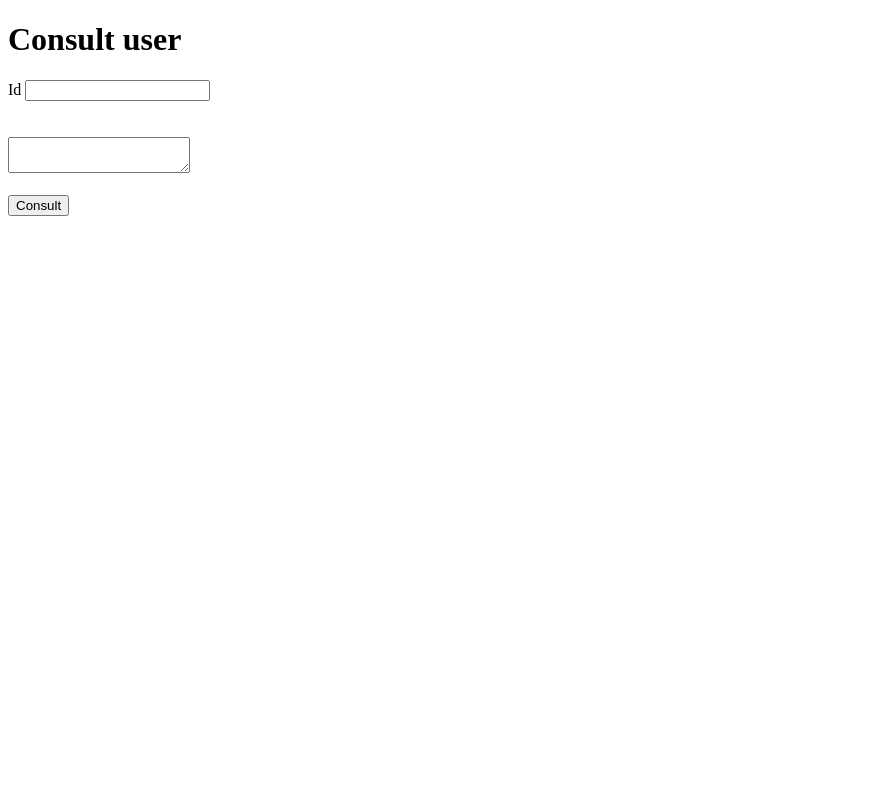
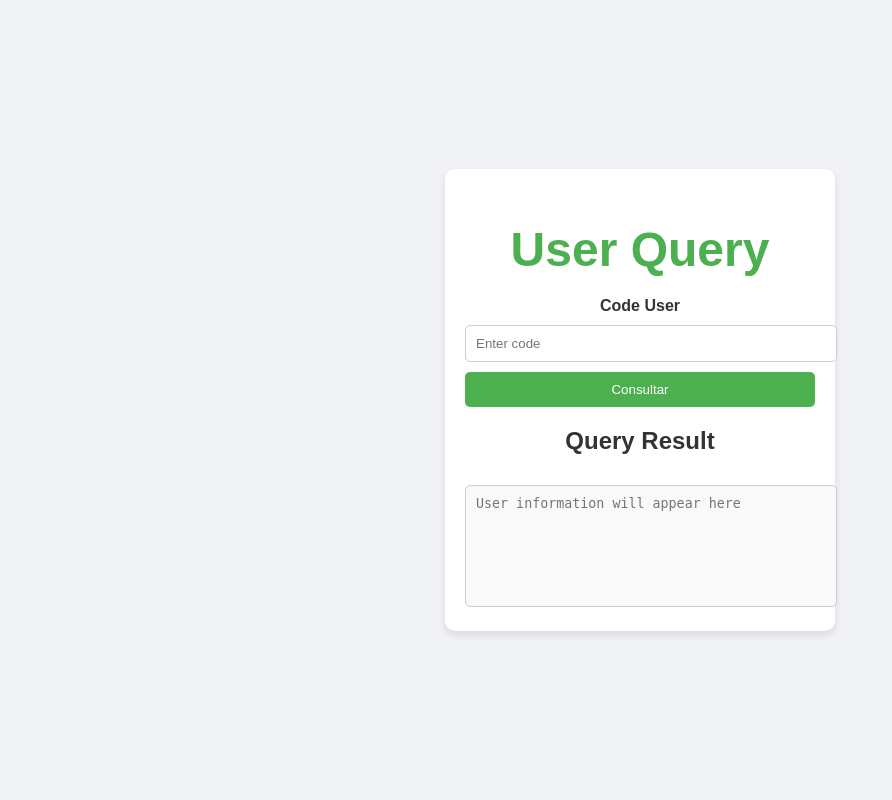
Before and after one commit to OSKRDF/bitacora, a Flask app: page /consult_page in a window 1280 px wide. Shown: the whole page, without its empty margins (0-892 px from the left). Run offline with Flask 3, Linux system fonts and the light colour scheme.

Commit message:
final_tarea02

```diff
--- a/bitacora/routes/route.py
+++ b/bitacora/routes/route.py
@@ -1,3 +1,4 @@
+
 from flask import render_template, request, jsonify
 from server import app
 from database.db import *
@@ -58,7 +59,7 @@ def consult_user():
             'lastname':result[0][2],
             'project':result[0][3],
             'hour':result[0][4],
-            'date':result[0][5]
+            'date':result[0][5].strftime('%Y-%m-%d')
     }
     else:
         resp_data = {'status': 'error'}
--- a/bitacora/static/css/styleConsult.css
+++ b/bitacora/static/css/styleConsult.css
@@ -0,0 +1,91 @@
+body {
+    font-family: Arial, sans-serif;
+    background-color: #f0f2f5;
+    color: #333;
+    margin: 0;
+    padding: 0;
+    display: flex;
+    justify-content: center;
+    align-items: center;
+    height: 100vh;
+}
+
+.container {
+    background-color: #fff;
+    padding: 20px;
+    border-radius: 10px;
+    box-shadow: 0px 4px 8px rgba(0, 0, 0, 0.1);
+    width: 350px;
+    text-align: center;
+}
+
+h1 {
+    color: #4CAF50;
+    font-size: 3rem;
+    text-align: center;
+    margin-bottom: 20px;
+    animation: fadeIn 1.5s ease-in-out;
+}
+
+.form-container {
+    margin-bottom: 20px;
+}
+
+label {
+    display: block;
+    font-weight: bold;
+    margin-bottom: 10px;
+}
+
+input {
+    width: 100%;
+    padding: 10px;
+    border-radius: 5px;
+    border: 1px solid #ccc;
+    margin-bottom: 10px;
+}
+
+button {
+    background-color:  #4CAF50;;
+    color: white;
+    border: none;
+    padding: 10px;
+    border-radius: 5px;
+    cursor: pointer;
+    width: 100%;
+    transition: background-color 0.3s ease;
+}
+
+button:hover {
+    background-color: #45a049;
+}
+
+.loading {
+    font-size: 14px;
+    color: #555;
+    margin-top: 10px;
+}
+
+.result-container {
+    margin-top: 20px;
+}
+
+.image-container {
+    margin-bottom: 20px;
+}
+
+img {
+    max-width: 100%;
+    border-radius: 10px;
+}
+
+textarea {
+    width: 100%;
+    height: 100px;
+    padding: 10px;
+    border-radius: 5px;
+    border: 1px solid #ccc;
+    margin-top: 10px;
+    resize: none;
+    background-color: #f9f9f9;
+}
--- a/bitacora/static/js/appConsult.js
+++ b/bitacora/static/js/appConsult.js
@@ -1,15 +1,31 @@
-function consult_user(){
-    id = document.getElementById('ident').value
+function consult_user() {
+    const id = document.getElementById('ident').value;
+    const loadingElement = document.getElementById('loading');
+    const imgElement = document.getElementById('img-user');
+    const responseElement = document.getElementById('txt-response');
+
+    // Mostrar indicador de carga
+    loadingElement.style.display = 'block';
+
     fetch('/consult_user', {
-        "method":"post",
-        "headers":{"Content-Type":"application/json"},
-        "body": JSON.stringify(id)
+        method: "POST",
+        headers: {"Content-Type": "application/json"},
+        body: JSON.stringify(id)
     })
     .then(resp => resp.json())
     .then(data => {
-        document.getElementById("txt-response").value = data.name + " " + data.lastname + " " + data.project + " "+ data.hour + " " + data.date
-        document.getElementById("img-user").src = "https://bucket-bitacora.s3.us-east-2.amazonaws.com/bitacora/" + id + ".jpg"
+        // Ocultar indicador de carga
+        loadingElement.style.display = 'none';
 
+        // Actualizar la imagen y el textarea
+        responseElement.value = `${data.name} ${data.lastname} ${data.project} ${data.hour} ${data.date}`;
+        imgElement.src = `https://bucket-bitacora.s3.us-east-2.amazonaws.com/bitacora/${id}.jpg`;
+        imgElement.style.display = 'block';  // Mostrar la imagen
     })
-
+    .catch(error => {
+        // Manejo de errores
+        loadingElement.style.display = 'none';
+        responseElement.value = "Error al consultar el usuario.";
+        imgElement.style.display = 'none';
+    });
 }
--- a/bitacora/template/consult.html
+++ b/bitacora/template/consult.html
@@ -5,15 +5,25 @@
     <meta name="viewport" content="width=device-width, initial-scale=1.0">
     <link rel="stylesheet" href="static/css/styleConsult.css">
     <script src="static/js/appConsult.js"></script>
-    <title>Document</title>
+    <title>User Query</title>
 </head>
 <body>
-    <h1> Consult user </h1>
-    <div>
-        <label> Id </label> <input id="ident"> <br> <br>
-        <div><img src="" id="img-user"></div>
-        <textarea id="txt-response"> </textarea > <br> <br>
-        <button onclick="consult_user()"> Consult </button>
+    <div class="container">
+        <h1>User Query</h1>
+        <div class="form-container">
+            <label for="ident">Code User</label>
+            <input type="text" id="ident" placeholder="Enter code">
+            <button onclick="consult_user()">Consultar</button>
+            <div class="loading" id="loading" style="display: none;">Cargando...</div>
+        </div>
+
+        <div class="result-container">
+            <h2>Query Result</h2>
+            <div class="image-container">
+                <img src="" id="img-user" alt="Imagen del usuario" style="display: none;">
+            </div>
+            <textarea id="txt-response" readonly placeholder="User information will appear here"></textarea>
+        </div>
     </div>
 </body>
 </html>
--- a/bitacora/template/register.html
+++ b/bitacora/template/register.html
@@ -5,7 +5,7 @@
     <meta name="viewport" content="width=device-width, initial-scale=1.0">
     <link rel="stylesheet" href="static/css/styleRegister.css">
     <script src="static/js/appRegister.js"></script>
-    <title>Web App</title>
+    <title>Web Register</title>
 </head>
 <body>
     <h1>BINNACLE</h1>
@@ -39,7 +39,7 @@
             <input type="file" id="file" name="photo" accept="image/*" required>
         </div>
 
-        <button type="submit">Enviar</button>
+        <button type="submit">Send</button>
     </form>
 </body>
 </html>
```
Also changed, not shown: bitacora/template/home.html (+5 -5 lines), 1 other file.
